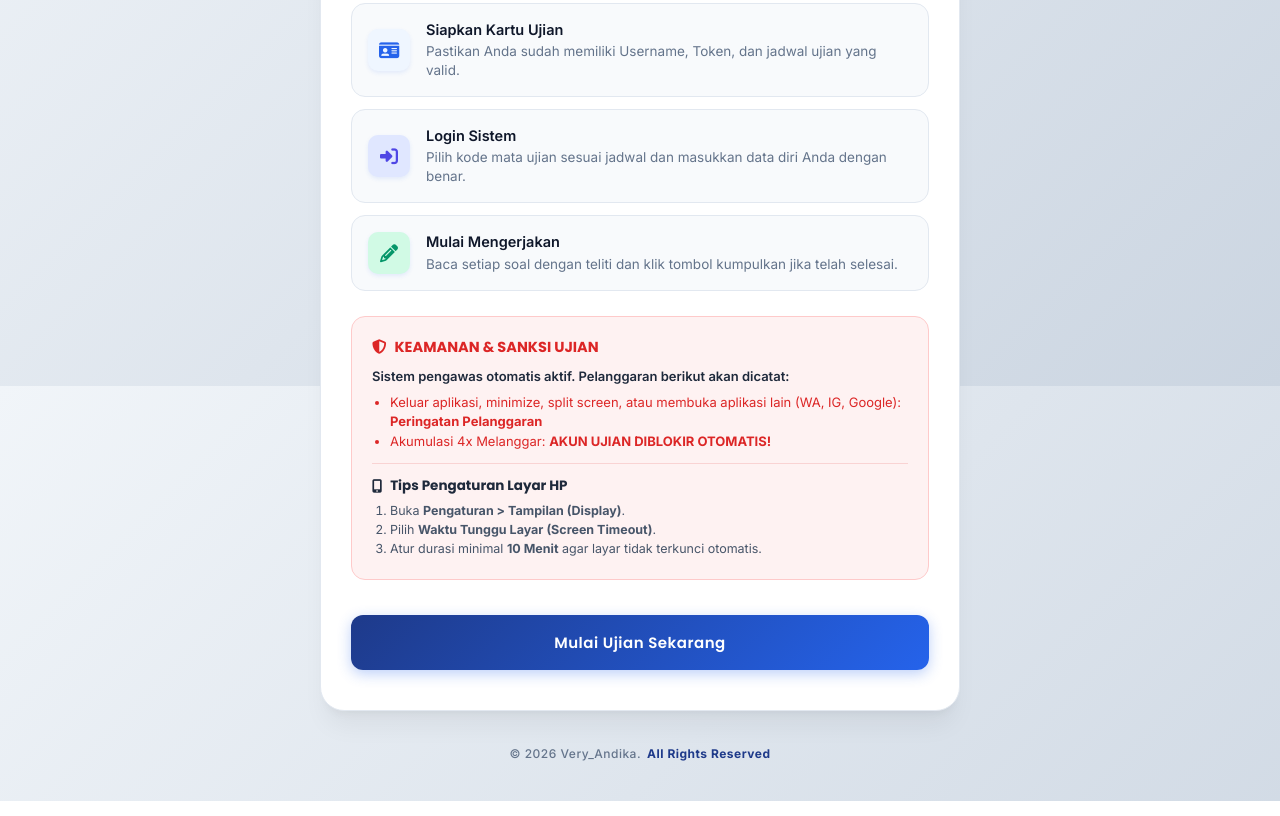
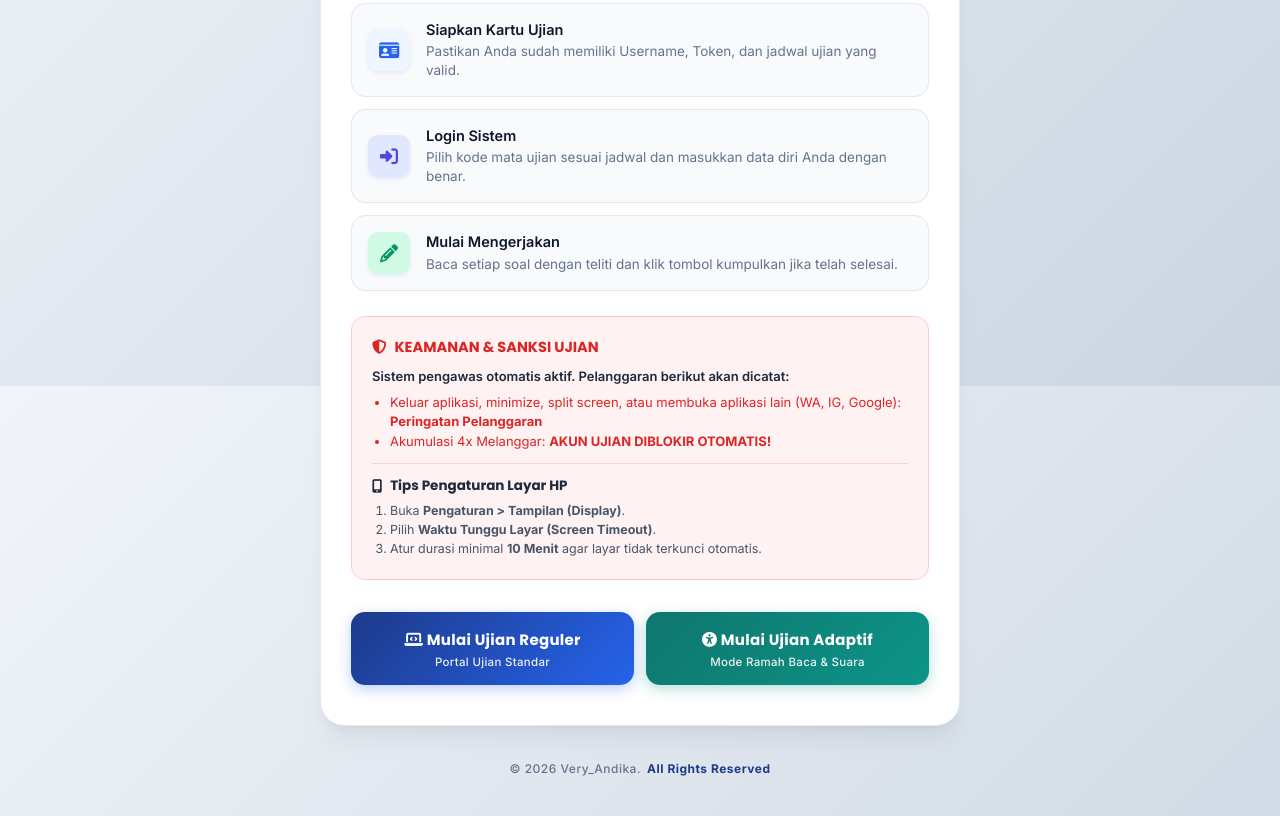
Before and after one commit to sman1wongsorejo/portalujian, a plain HTML site: page index.html in a window 1280 px wide. Shown: the part 414-1230 px from the top of the page. Drawn offline with Linux system fonts and the light colour scheme.

Commit message:
Update index.html

```diff
--- a/index.html
+++ b/index.html
@@ -14,6 +14,8 @@
       --primary-hover: #1e40af;
       --accent: #2563eb; /* Royal Blue */
       --accent-light: #eff6ff;
+      --adaptive: #0d9488; /* Teal Ramah Baca */
+      --adaptive-hover: #0f766e;
       --text-main: #0f172a; /* Slate 900 */
       --text-muted: #64748b; /* Slate 500 */
       --card-bg: #ffffff;
@@ -70,7 +72,7 @@
       left: 0;
       width: 100%;
       height: 6px;
-      background: linear-gradient(90deg, var(--primary), var(--accent), #06b6d4);
+      background: linear-gradient(90deg, var(--primary), var(--accent), var(--adaptive));
     }
 
     .logo {
@@ -173,18 +175,35 @@
       line-height: 1.5;
     }
 
+    /* Group Tombol Pilihan Portal Ujian */
+    .btn-group {
+      display: grid;
+      grid-template-columns: 1fr 1fr;
+      gap: 12px;
+      margin-top: 32px;
+    }
+
+    @media (max-width: 540px) {
+      .btn-group {
+        grid-template-columns: 1fr;
+      }
+    }
+
     .btn-start {
-      display: block;
+      display: flex;
+      flex-direction: column;
+      align-items: center;
+      justify-content: center;
+      gap: 4px;
       background: linear-gradient(135deg, var(--primary) 0%, var(--accent) 100%);
       color: white;
-      padding: 16px;
-      border-radius: 12px;
+      padding: 16px 14px;
+      border-radius: 14px;
       text-decoration: none;
-      font-weight: 600;
+      font-weight: 700;
       font-size: 15px;
       font-family: 'Poppins', sans-serif;
-      letter-spacing: 0.5px;
-      margin-top: 35px;
+      letter-spacing: 0.3px;
       box-shadow: 0 4px 14px rgba(37, 99, 235, 0.3);
       transition: all 0.3s ease;
     }
@@ -195,8 +214,25 @@
       background: linear-gradient(135deg, var(--primary-hover) 0%, var(--primary) 100%);
     }
 
+    .btn-adaptive {
+      background: linear-gradient(135deg, var(--adaptive-hover) 0%, var(--adaptive) 100%);
+      box-shadow: 0 4px 14px rgba(13, 148, 136, 0.3);
+    }
+
+    .btn-adaptive:hover {
+      background: linear-gradient(135deg, #115e59 0%, var(--adaptive-hover) 100%);
+      box-shadow: 0 6px 20px rgba(13, 148, 136, 0.42);
+    }
+
     .btn-start:active {
       transform: scale(0.98);
+    }
+
+    .btn-sub {
+      font-family: 'Inter', sans-serif;
+      font-size: 11.5px;
+      font-weight: 500;
+      opacity: 0.9;
     }
 
     /* Watermark Footer Modern */
@@ -264,7 +300,16 @@
       </div>
     </div>
 
-    <a href="https://sman1wongsorejo.github.io/ujian/" class="btn-start">Mulai Ujian Sekarang</a>
+    <div class="btn-group">
+      <a href="https://sman1wongsorejo.github.io/ujian/" class="btn-start">
+        <span><i class="fas fa-laptop-code"></i> Mulai Ujian Reguler</span>
+        <span class="btn-sub">Portal Ujian Standar</span>
+      </a>
+      <a href="https://sman1wongsorejo.github.io/ujianadaptif/" class="btn-start btn-adaptive">
+        <span><i class="fas fa-universal-access"></i> Mulai Ujian Adaptif</span>
+        <span class="btn-sub">Mode Ramah Baca & Suara</span>
+      </a>
+    </div>
   </div>
 
   <div class="watermark-container">
```
